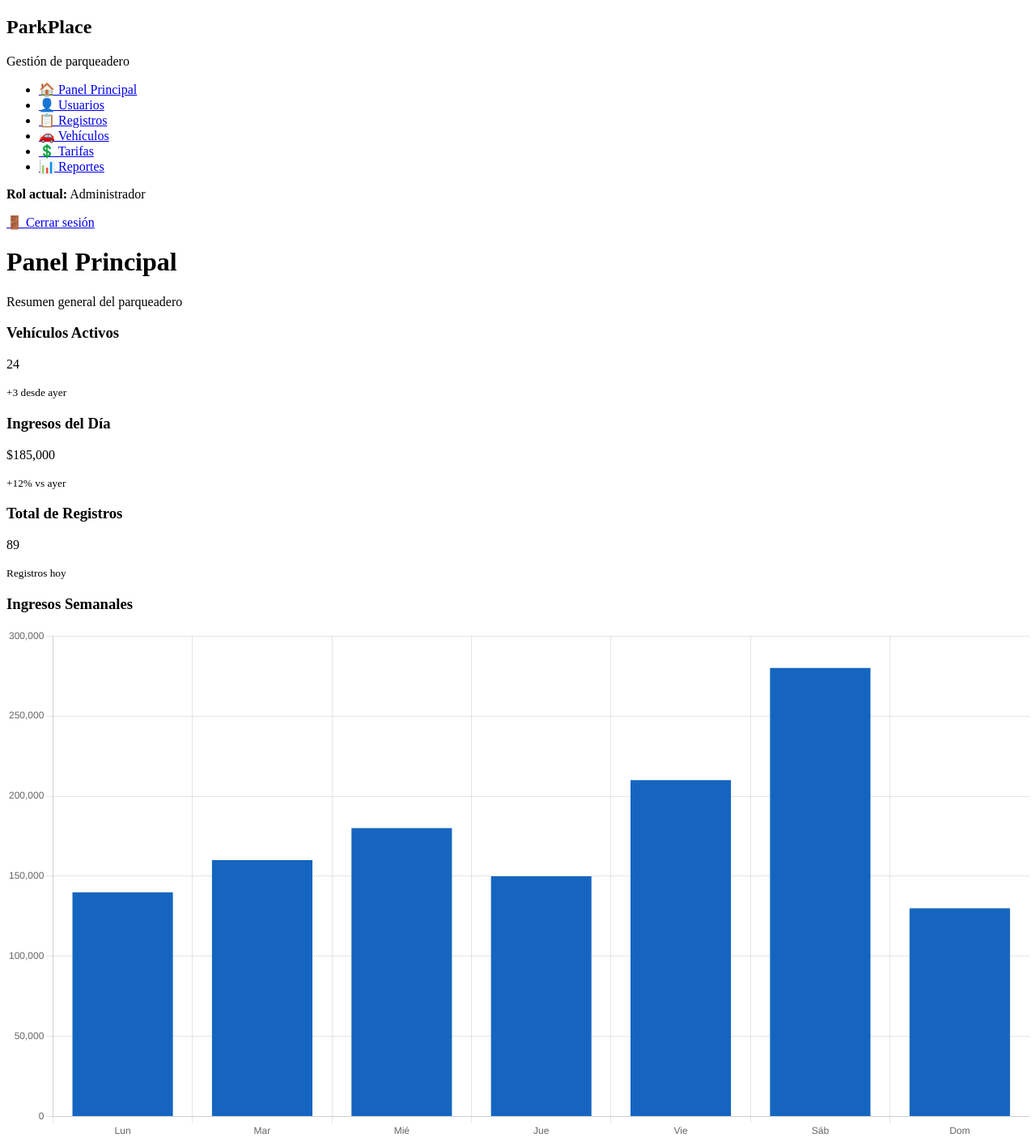
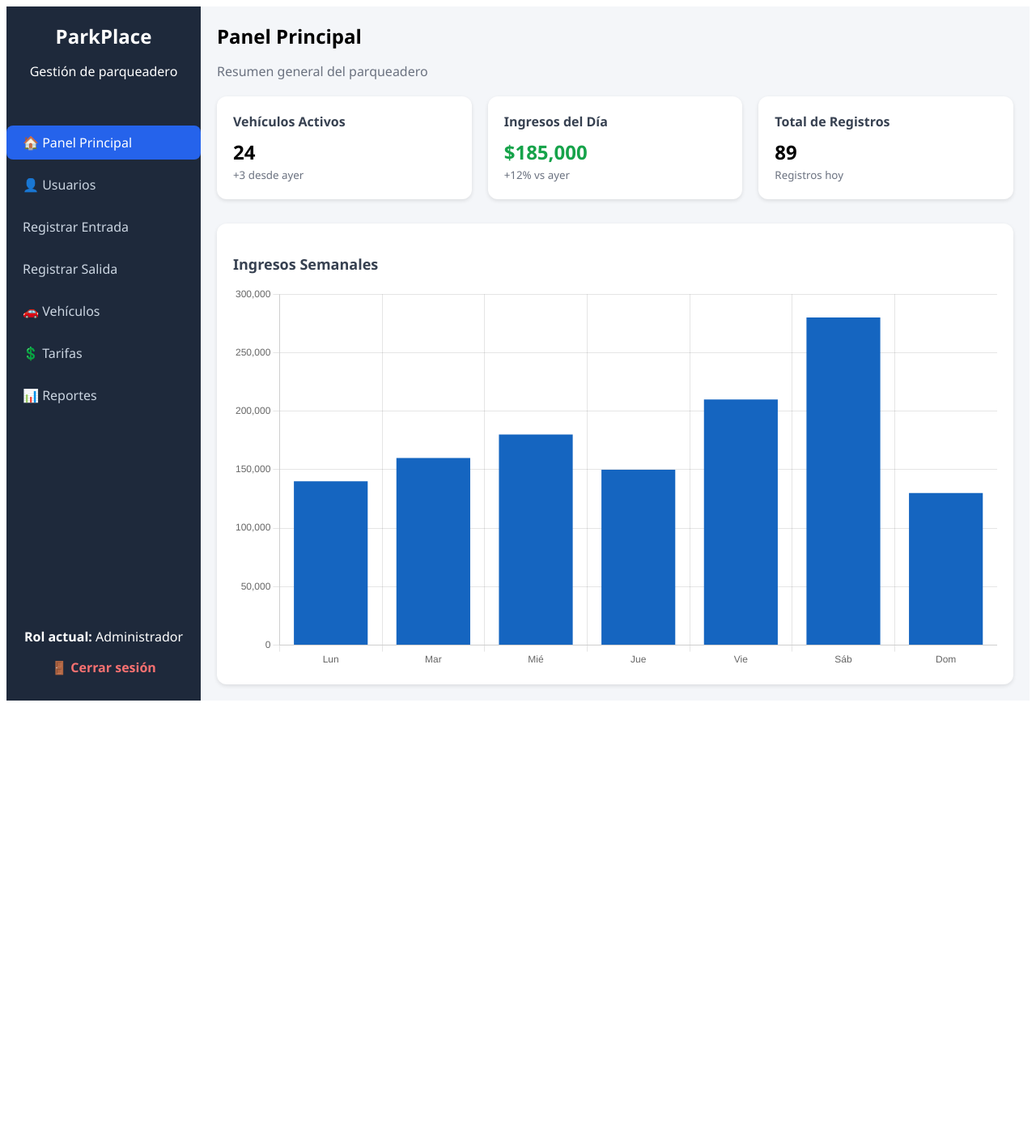
Before and after one commit to camilovargas17/parkplace_php, a PHP site: page /admin_dashboard.php in a window 1280 px wide. Shown: the whole page at 81% size. After the commit the page ends 865 px from the top, so only its background shows below. Run offline with PHP 8.4, Linux system fonts and the light colour scheme; the visitor is signed in with stand-in values (Sample User, id 1).

Commit message:
se añadio dashboard admin

```diff
--- a/admin_dashboard.php
+++ b/admin_dashboard.php
@@ -11,7 +11,6 @@ if (!isset($_SESSION['rol']) || $_SESSION['rol']!=='administrador') {
   <title>Panel Administrador - ParkPlace</title>
   <link rel="stylesheet" href="styles_admin.css">
   <script src="https://cdn.jsdelivr.net/npm/chart.js"></script>
-
 </head>
 <body>
   <div class="dashboard">
@@ -24,14 +23,15 @@ if (!isset($_SESSION['rol']) || $_SESSION['rol']!=='administrador') {
       <ul class="menu">
         <li><a href="admin_dashboard.php" class="active">🏠 Panel Principal</a></li>
         <li><a href="usuarios.php">👤 Usuarios</a></li>
-        <li><a href="registros.php">📋 Registros</a></li>
+        <li> <a href="registro_entrada.php">Registrar Entrada</a></li>
+        <li><a href="registro_salida.php">Registrar Salida</a></li>
         <li><a href="vehiculos.php">🚗 Vehículos</a></li>
         <li><a href="tarifas.php">💲 Tarifas</a></li>
         <li><a href="reportes.php">📊 Reportes</a></li>
       </ul>
       <div class="sidebar-footer">
         <p><b>Rol actual:</b> Administrador</p>
-        <a href="logout.php" class="logout">🚪 Cerrar sesión</a>
+        <a href="index.php" class="logout">🚪 Cerrar sesión</a>
       </div>
     </aside>
 
--- a/registro_entrada.php
+++ b/registro_entrada.php
@@ -1,7 +1,7 @@
 <?php
 session_start();
 require 'db.php';
-if ($_SESSION['rol']!=='operador') { header("Location:index.php"); exit; }
+if ($_SESSION['rol']!=='operador'|| $_SESSION['rol']!=='administrador') { header("Location:index.php"); exit; }
 
 if ($_SERVER['REQUEST_METHOD']==='POST') {
   $placa=$_POST['placa'];
--- a/registro_salida.php
+++ b/registro_salida.php
@@ -1,7 +1,7 @@
 <?php
 session_start();
 require 'db.php';
-if ($_SESSION['rol']!=='operador') { header("Location:index.php"); exit; }
+if ($_SESSION['rol']!=='operador'|| $_SESSION['rol']!=='administrador') { header("Location:index.php"); exit; }
 
 if ($_SERVER['REQUEST_METHOD']==='POST') {
   $placa=$_POST['placa'];
--- a/styles_admin.css
+++ b/styles_admin.css
@@ -0,0 +1,114 @@
+/* ===== Layout general ===== */
+.dashboard {
+  display: flex;
+  height: 100vh;
+  background: #f4f6f9;
+  font-family: 'Segoe UI', sans-serif;
+}
+
+/* ===== Sidebar ===== */
+.sidebar {
+  width: 240px;
+  background: #1e293b;
+  color: #fff;
+  display: flex;
+  flex-direction: column;
+  justify-content: space-between;
+  padding: 20px 0;
+}
+.sidebar-header {
+  text-align: center;
+}
+.sidebar-header h2 {
+  margin: 0;
+}
+.menu {
+  list-style: none;
+  padding: 0;
+  margin-top: 30px;
+}
+.menu li {
+  margin: 10px 0;
+}
+.menu a {
+  color: #cbd5e1;
+  text-decoration: none;
+  padding: 10px 20px;
+  display: block;
+  transition: 0.3s;
+}
+.menu a:hover, .menu a.active {
+  background: #2563eb;
+  border-radius: 8px;
+  color: #fff;
+}
+.sidebar-footer {
+  margin-top: auto;
+  text-align: center;
+  padding: 10px;
+}
+.logout {
+  color: #f87171;
+  text-decoration: none;
+  display: block;
+  margin-top: 10px;
+  font-weight: bold;
+}
+
+/* ===== Contenido ===== */
+.main-content {
+  flex: 1;
+  padding: 20px;
+  overflow-y: auto;
+}
+header h1 {
+  margin: 0;
+  font-size: 24px;
+}
+header p {
+  color: #6b7280;
+  margin-bottom: 20px;
+}
+
+/* ===== Cards ===== */
+.cards {
+  display: flex;
+  gap: 20px;
+  margin-bottom: 30px;
+}
+.card {
+  flex: 1;
+  background: #fff;
+  padding: 20px;
+  border-radius: 12px;
+  box-shadow: 0 2px 5px rgba(0,0,0,0.1);
+}
+.card h3 {
+  margin: 0 0 10px;
+  font-size: 16px;
+  color: #374151;
+}
+.card .number {
+  font-size: 24px;
+  font-weight: bold;
+  margin: 0;
+}
+.card .number.green {
+  color: #16a34a;
+}
+.card small {
+  color: #6b7280;
+}
+
+/* ===== Chart ===== */
+.chart-section {
+  background: #fff;
+  padding: 20px;
+  border-radius: 12px;
+  box-shadow: 0 2px 5px rgba(0,0,0,0.1);
+}
+.chart-section h3 {
+  margin-bottom: 15px;
+  font-size: 18px;
+  color: #374151;
+}
```
Also changed, not shown: parkplace.sql (deleted, +0 -100 lines), reportes.php (+113 -20 lines), styles-reportes.css (added, +83 -0 lines).
